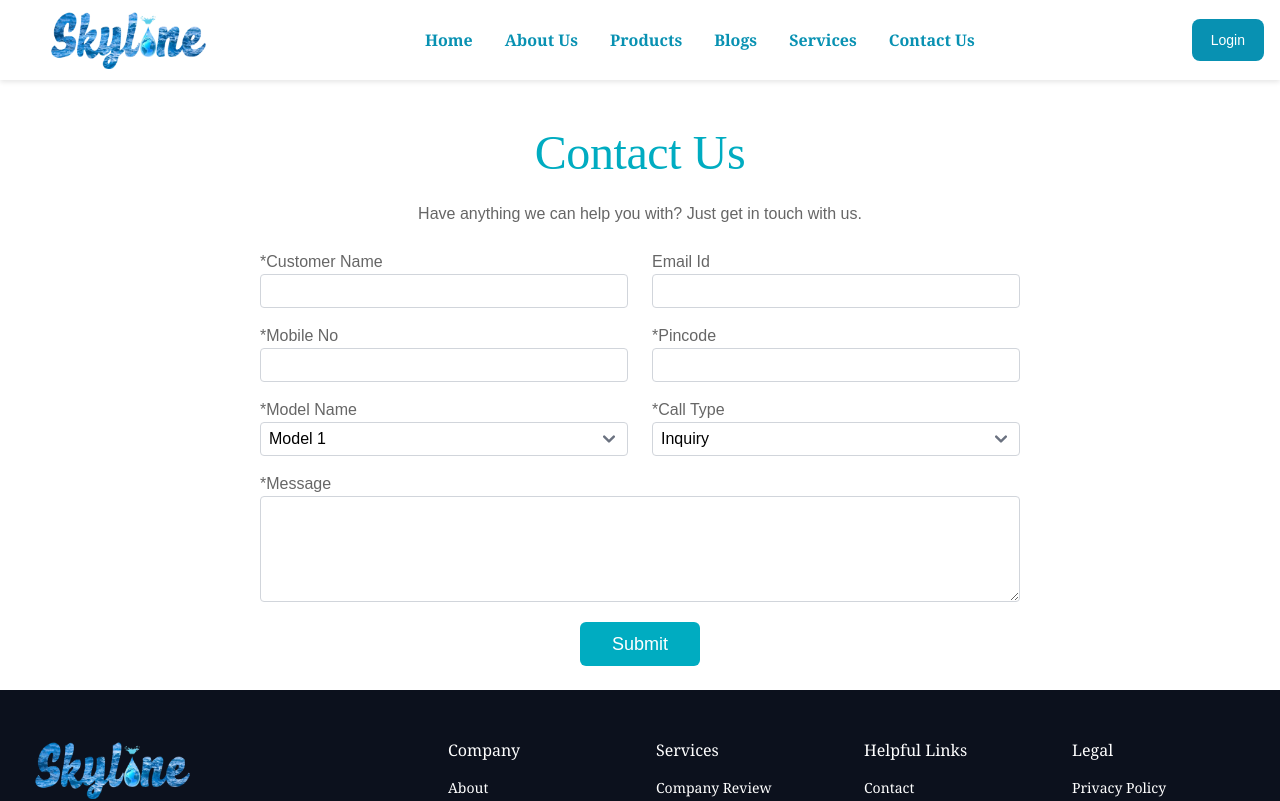
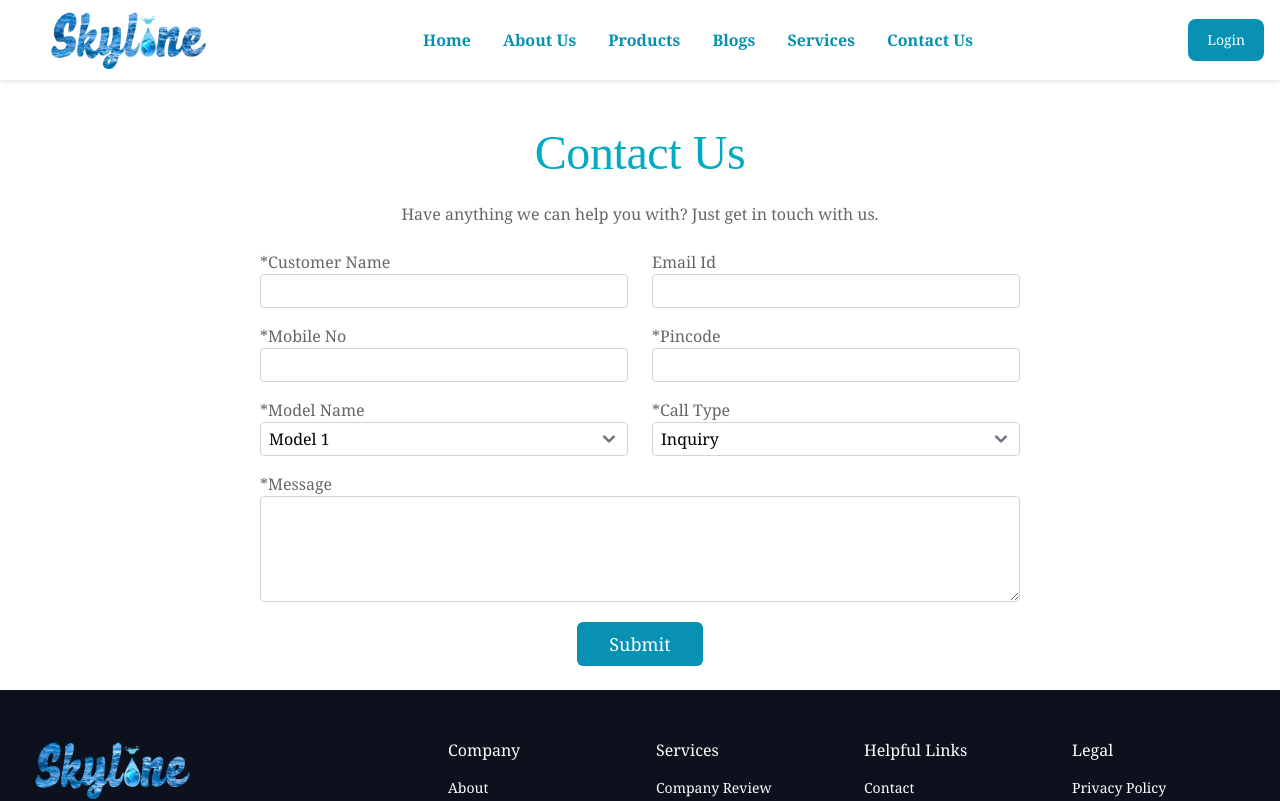
Before and after one commit to Gigatorb-Software/water-management, a React (Vite) app in the folder client/: page /contact in a window 1280 px wide. Shown: the top 801 px of the page. Built offline with nearby package versions, Linux system fonts and the light colour scheme.

Commit message:
Header & Contact

```diff
--- a/client/src/components/Layout/Header.tsx
+++ b/client/src/components/Layout/Header.tsx
@@ -50,7 +50,7 @@ const Header = () => {
             <li key={link.path}>
               <Link
                 to={link.path}
-                className="font-serif  text-cyan-600 font-semibold"
+                className="font-serif  text-cyan-600  hover:text-cyan-500 font-semibold"
               >
                 {link.label}
               </Link>
@@ -83,14 +83,14 @@ const Header = () => {
         <div className="hidden md:block">
           {token ? (
             <Button
-              className="bg-cyan-600 mr-2 text-white "
+              className="bg-cyan-600 hover:bg-cyan-500 mr-2 text-white font-serif"
               onClick={handleLogout}
             >
               Logout
             </Button>
           ) : (
             <Link to="/login">
-              <Button className="bg-cyan-600 mr-2 text-white ">Login</Button>
+              <Button className="bg-cyan-600 hover:bg-cyan-500 mr-2 text-white font-serif ">Login</Button>
             </Link>
           )}
         </div>
--- a/client/src/pages/Home/Contact.tsx
+++ b/client/src/pages/Home/Contact.tsx
@@ -47,14 +47,14 @@ const ContactUsForm: React.FC = () => {
         >
           Contact Us
         </Typography>
-      <p className="text-[#666] mb-6">
+      <p className="text-[#666] mb-6 font-serif">
         Have anything we can help you with? Just get in touch with us.
       </p>
       <form>
   {/* Row 1 */}
   <div className="flex flex-wrap md:flex-nowrap justify-between mb-4 gap-6">
     <div className="flex flex-col w-full md:min-w-[48%] mb-4 md:mb-0">
-      <label htmlFor="customerName" className="flex justify-start text-[#666]">
+      <label htmlFor="customerName" className="flex justify-start text-[#666] font-serif">
         *Customer Name
       </label>
       <input
@@ -73,7 +73,7 @@ const ContactUsForm: React.FC = () => {
       )}
     </div>
     <div className="flex flex-col w-full md:min-w-[48%]">
-      <label htmlFor="email" className="flex justify-start text-[#666]">
+      <label htmlFor="email" className="flex justify-start text-[#666] font-serif">
         Email Id
       </label>
       <input
@@ -96,7 +96,7 @@ const ContactUsForm: React.FC = () => {
   {/* Row 2 */}
   <div className="flex flex-wrap md:flex-nowrap justify-between mb-4 gap-6">
     <div className="flex flex-col w-full md:min-w-[48%] mb-4 md:mb-0">
-      <label htmlFor="mobileNo" className="flex justify-start text-[#666]">
+      <label htmlFor="mobileNo" className="flex justify-start text-[#666] font-serif">
         *Mobile No
       </label>
       <input
@@ -115,7 +115,7 @@ const ContactUsForm: React.FC = () => {
       )}
     </div>
     <div className="flex flex-col w-full md:min-w-[48%]">
-      <label htmlFor="pincode" className="flex justify-start text-[#666]">
+      <label htmlFor="pincode" className="flex justify-start text-[#666] font-serif">
         *Pincode
       </label>
       <input
@@ -138,13 +138,13 @@ const ContactUsForm: React.FC = () => {
   {/* Row 3 */}
   <div className="flex flex-wrap md:flex-nowrap justify-between mb-4 gap-6">
     <div className="flex flex-col w-full md:min-w-[48%] mb-4 md:mb-0">
-      <label htmlFor="modelName" className="flex justify-start text-[#666]">
+      <label htmlFor="modelName" className="flex justify-start text-[#666] font-serif">
         *Model Name
       </label>
       <select
         id="modelName"
         name="modelName"
-        className="w-full border border-gray-300 rounded px-2 py-1"
+        className="w-full border border-gray-300 rounded px-2 py-1 font-serif"
         value={formik.values.modelName}
         onChange={formik.handleChange}
         onBlur={formik.handleBlur}
@@ -160,13 +160,13 @@ const ContactUsForm: React.FC = () => {
       )}
     </div>
     <div className="flex flex-col w-full md:min-w-[48%]">
-      <label htmlFor="callType" className="flex justify-start text-[#666]">
+      <label htmlFor="callType" className="flex justify-start text-[#666] font-serif">
         *Call Type
       </label>
       <select
         id="callType"
         name="callType"
-        className="w-full border border-gray-300 rounded px-2 py-1"
+        className="w-full border border-gray-300 rounded px-2 py-1 font-serif"
         value={formik.values.callType}
         onChange={formik.handleChange}
         onBlur={formik.handleBlur}
@@ -185,7 +185,7 @@ const ContactUsForm: React.FC = () => {
 
   {/* Full Width Textarea */}
   <div className="flex flex-col mb-4">
-    <label htmlFor="message" className="flex justify-start text-[#666]">
+    <label htmlFor="message" className="flex justify-start text-[#666] font-serif">
       *Message
     </label>
     <textarea
@@ -207,7 +207,7 @@ const ContactUsForm: React.FC = () => {
   {/* Submit Button */}
   <button
     type="submit"
-    className="mt-1 px-8 py-2  rounded-md bg-[#00acc1] text-white text-lg hover:bg-[#00acc1]"
+    className="mt-1 px-8 py-2  rounded-md bg-cyan-600 text-white text-lg hover:bg-[#00acc1] font-serif"
   >
     Submit
   </button>
```
